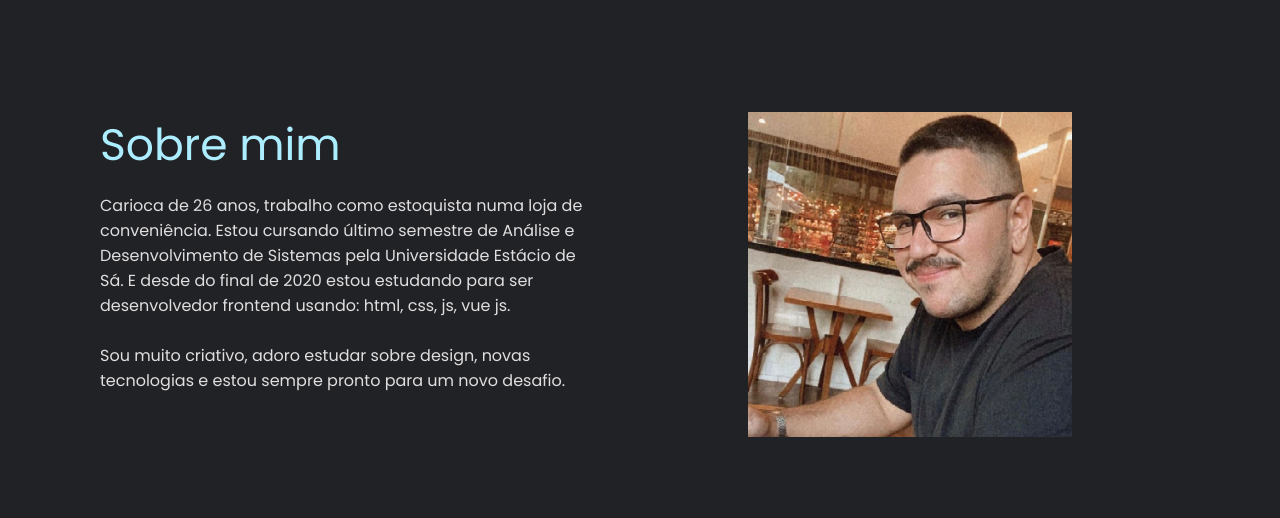
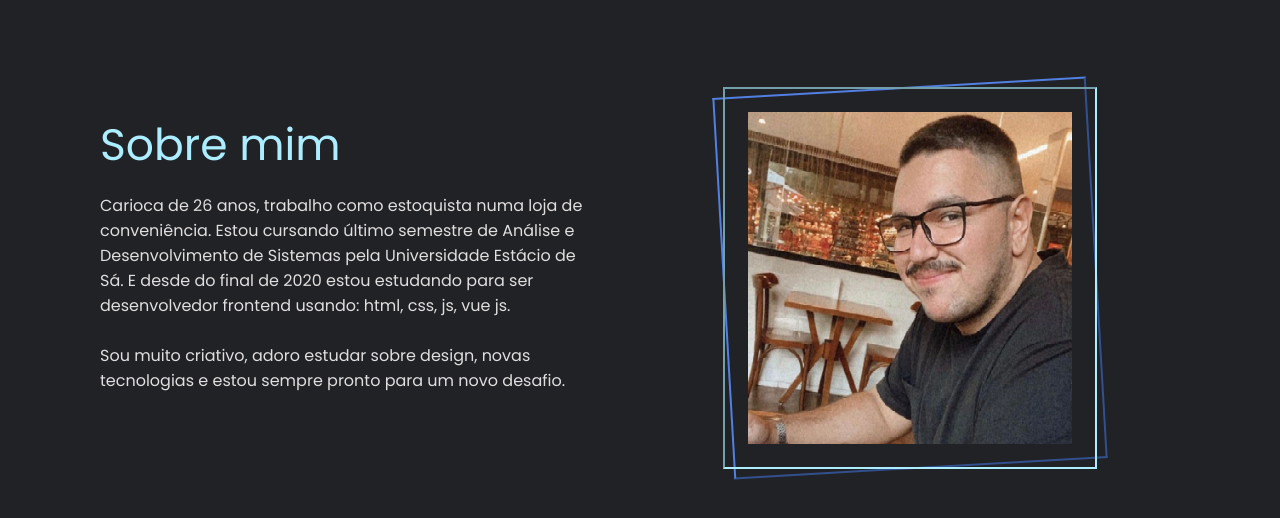
Before and after one commit to Freixofabricio/Portfolio, a plain HTML site: page index.html in a window 1280 px wide. Shown: the part 788-1306 px from the top of the page. Drawn offline with nearby package versions, Linux system fonts and the light colour scheme.

Commit message:
Bordas da Imagem

```diff
--- a/index.html
+++ b/index.html
@@ -41,11 +41,10 @@
         </p>
       </div>
       <div class="img-container">
+            <div class="line green"></div>
+            <div class="line purple"></div>
           <img src="assets/profile.png" alt="Fabricio Freixo">
       </div>
-
-
-
     </section>
 
     <script>
--- a/style.css
+++ b/style.css
@@ -123,11 +123,33 @@ nav ul a svg {
 .about-me .img-container {
     width: 50%;
     text-align: center;
+    position: relative;
 }
 
 .about-me .img-container img {
     width: 60%;
+    height: 100%;
 }
+
+.about-me .img-container .line {
+    width: calc(60% + 50px);
+    height: calc(100% + 50px);
+    border-style: inset;
+    border-color: var(--green);
+    border-width: 2px;
+    position: absolute;
+    top: -25px;
+    left: calc(50% - 60%/2 - 25px);
+}
+
+.about-me .img-container .line.green {
+    transform: rotate(-3.3deg);
+    border-style: outset;
+    border-color: var(--purple);
+    border-width: 2px;
+}
+
+
 
 /* RESPONSIVIDADE */
 
```
